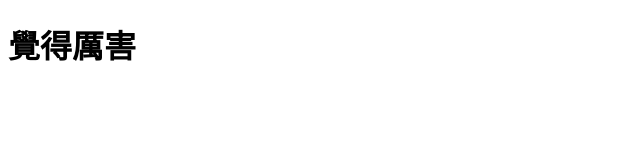
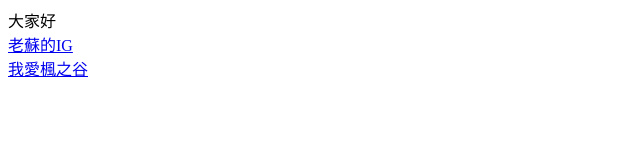
Before and after one commit to numb2too/numb2too.github.io, a plain HTML site: page index.html in a window 1280 px wide. Shown: the whole page, without its empty margins (0-640 px from the left). Drawn offline with Linux system fonts and the light colour scheme.

Commit message:
Update index.html

```diff
--- a/index.html
+++ b/index.html
@@ -1,10 +1,21 @@
 <!DOCTYPE html>
 <html>
-  <head>
+
+<style>
+
+</style>
+
+<head>
     <meta charset="utf-8">
-    <title>你好，GitHub</title>
-  </head>
-  <body>
-    <h1>覺得厲害</h1>
-  </body>
+    <title>老蘇的個人網站</title>
+</head>
+
+<body>
+    大家好
+    <div><a href="https://www.instagram.com/monkey518abc/">老蘇的IG</div>
+        <div><a href="https://forum.gamer.com.tw/B.php?bsn=07650&subbsn=0">我愛楓之谷</div>
+</body>
+
 </html>
+
+</html>
```
